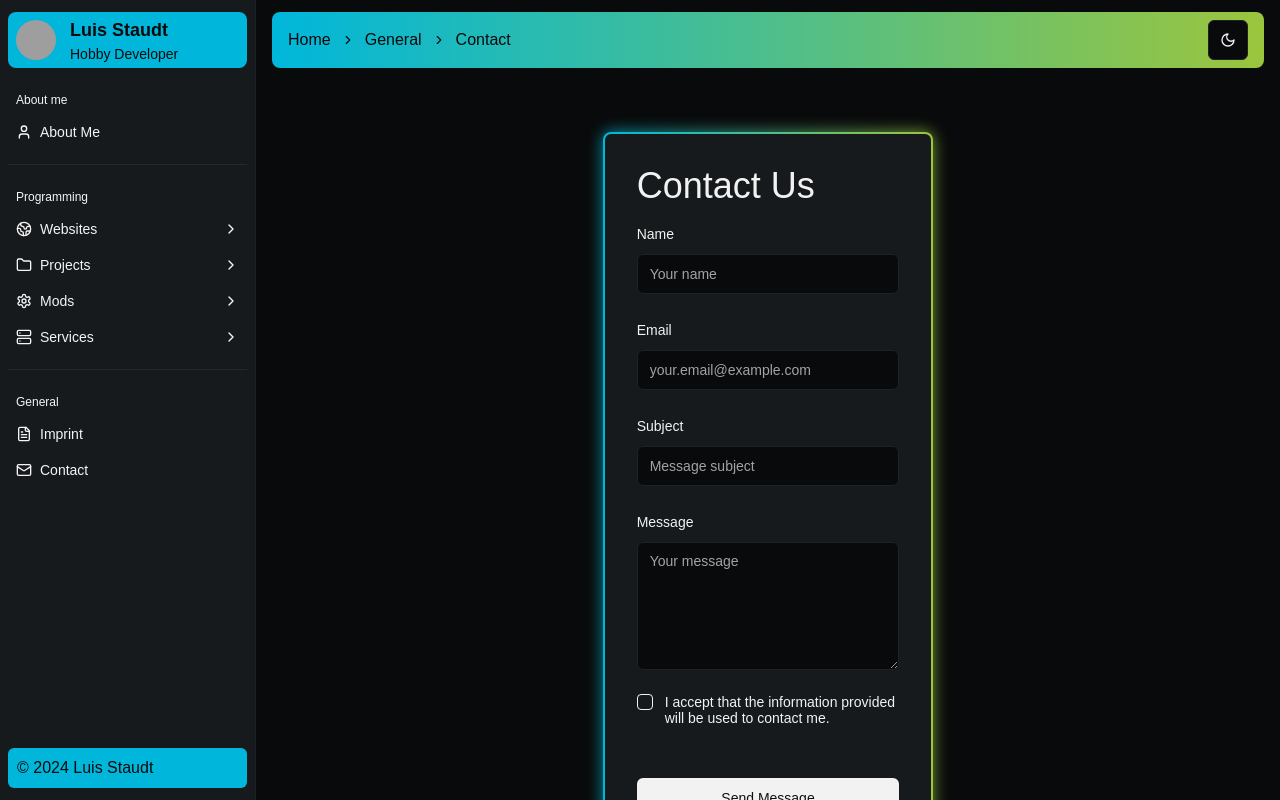
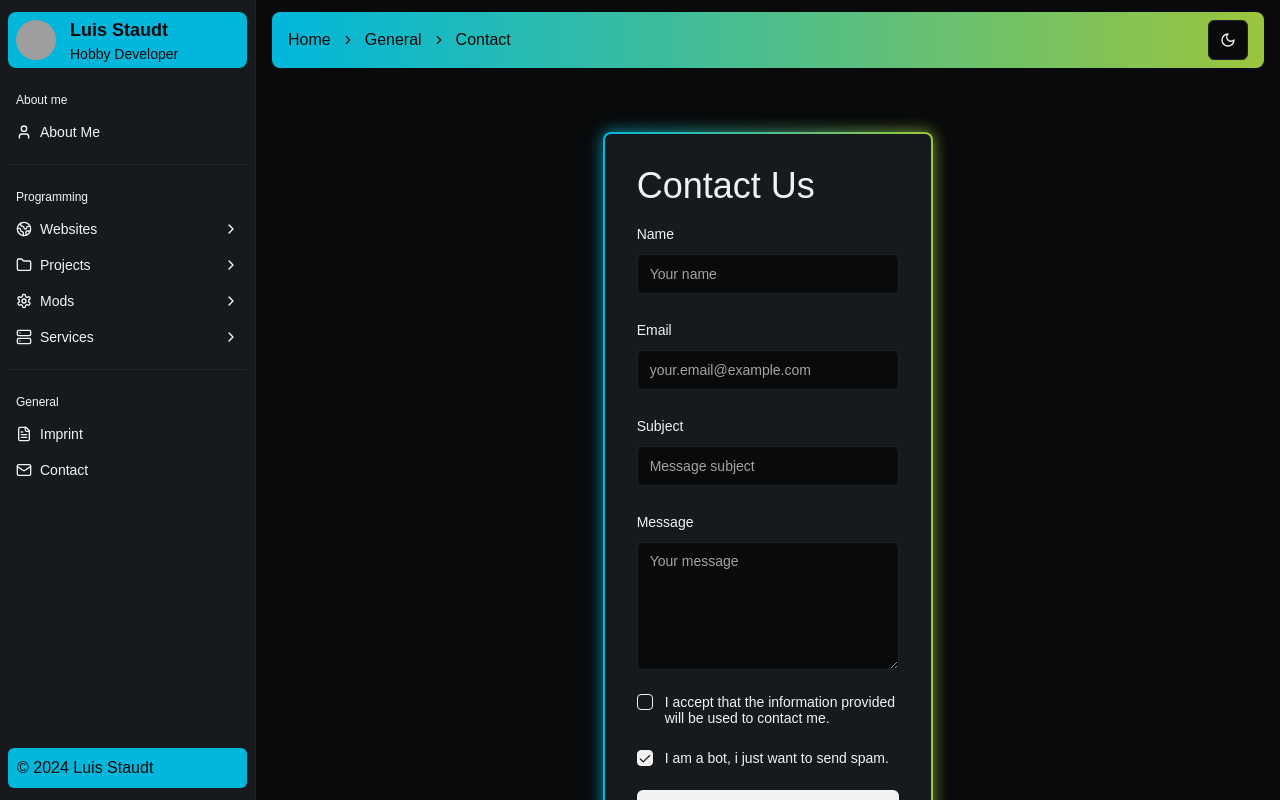
Before and after one commit to luis-st-net/www.luis-st.net, a Next.js app: page /general/contact in a window 1280 px wide. Built offline with nearby package versions, Linux system fonts and the light colour scheme; grey boxes are pictures that could not be loaded.

Commit message:
added bot spam prevention to contact formula

```diff
--- a/src/app/(website)/general/contact/actions.ts
+++ b/src/app/(website)/general/contact/actions.ts
@@ -32,6 +32,13 @@ export async function sendContactEmail(data: ContactFormValues) {
 			};
 		}
 
+		if (data.bot === true) {
+			return {
+				success: true,
+				message: "Message not sent. Please uncheck the 'I am a bot' field if you're human",
+			};
+		}
+
 		const mailOptions: Mail.Options = {
 			from: `${data.name} via <${process.env.SMTP_USER}>`,
 			to: process.env.SMTP_USER,
@@ -43,7 +50,6 @@ export async function sendContactEmail(data: ContactFormValues) {
           <p><strong>Name:</strong> ${data.name}</p>
           <p><strong>Email:</strong> ${data.email}</p>
           <p><strong>Subject:</strong> ${data.subject}</p>
-          <br/>
           <p>${data.message.replace(/\n/g, "<br/>")}</p>
         </div>
       `,
--- a/src/app/(website)/general/contact/page.tsx
+++ b/src/app/(website)/general/contact/page.tsx
@@ -25,6 +25,7 @@ export default function () {
 			subject: "",
 			message: "",
 			acceptTerms: false,
+			bot: true,
 		},
 	});
 
@@ -76,6 +77,8 @@ export default function () {
 						<Ui.FormField control={form.control} name="message" render={MessageFormFieldRenderer}/>
 
 						<Ui.FormField control={form.control} name="acceptTerms" render={AcceptTermsFormFieldRenderer}/>
+
+						<Ui.FormField control={form.control} name="bot" render={BotFieldRenderer}/>
 
 						<Ui.Button type="submit" className="w-full" disabled={isSubmitting}>
 							{isSubmitting ? "Sending..." : "Send Message"}
@@ -148,10 +151,35 @@ function AcceptTermsFormFieldRenderer(
 					</Ui.FormLabel>
 				</div>
 			</div>
-			<div className="min-h-[20px]">
-				<Ui.FormMessage/>
-			</div>
+			<Ui.FormMessage/>
 		</Ui.FormItem>
+	);
+}
+
+function BotFieldRenderer(
+	{ field, fieldState, formState }: FieldRendererProps<"bot">,
+) {
+	return (
+		<div>
+			<Ui.FormItem>
+				<div className="flex flex-row items-start space-x-3 space-y-0">
+					<Ui.FormControl>
+						<Ui.Checkbox
+							checked={field.value}
+							onCheckedChange={field.onChange}
+							name={field.name}
+							ref={field.ref}
+							onBlur={field.onBlur}
+						/>
+					</Ui.FormControl>
+					<div className="space-y-1 leading-none">
+						<Ui.FormLabel>
+							I am a bot, i just want to send spam.
+						</Ui.FormLabel>
+					</div>
+				</div>
+			</Ui.FormItem>
+		</div>
 	);
 }
 
--- a/src/lib/types.ts
+++ b/src/lib/types.ts
@@ -14,6 +14,7 @@ export const contactFormSchema = z.object({
 	subject: z.string().min(1, "Subject is required"),
 	message: z.string().min(1, "Message is required"),
 	acceptTerms: z.boolean().refine(value => value, "You must accept the contact conditions"),
+	bot: z.boolean().optional(),
 });
 
 export type ContactFormValues = z.infer<typeof contactFormSchema>;
```
